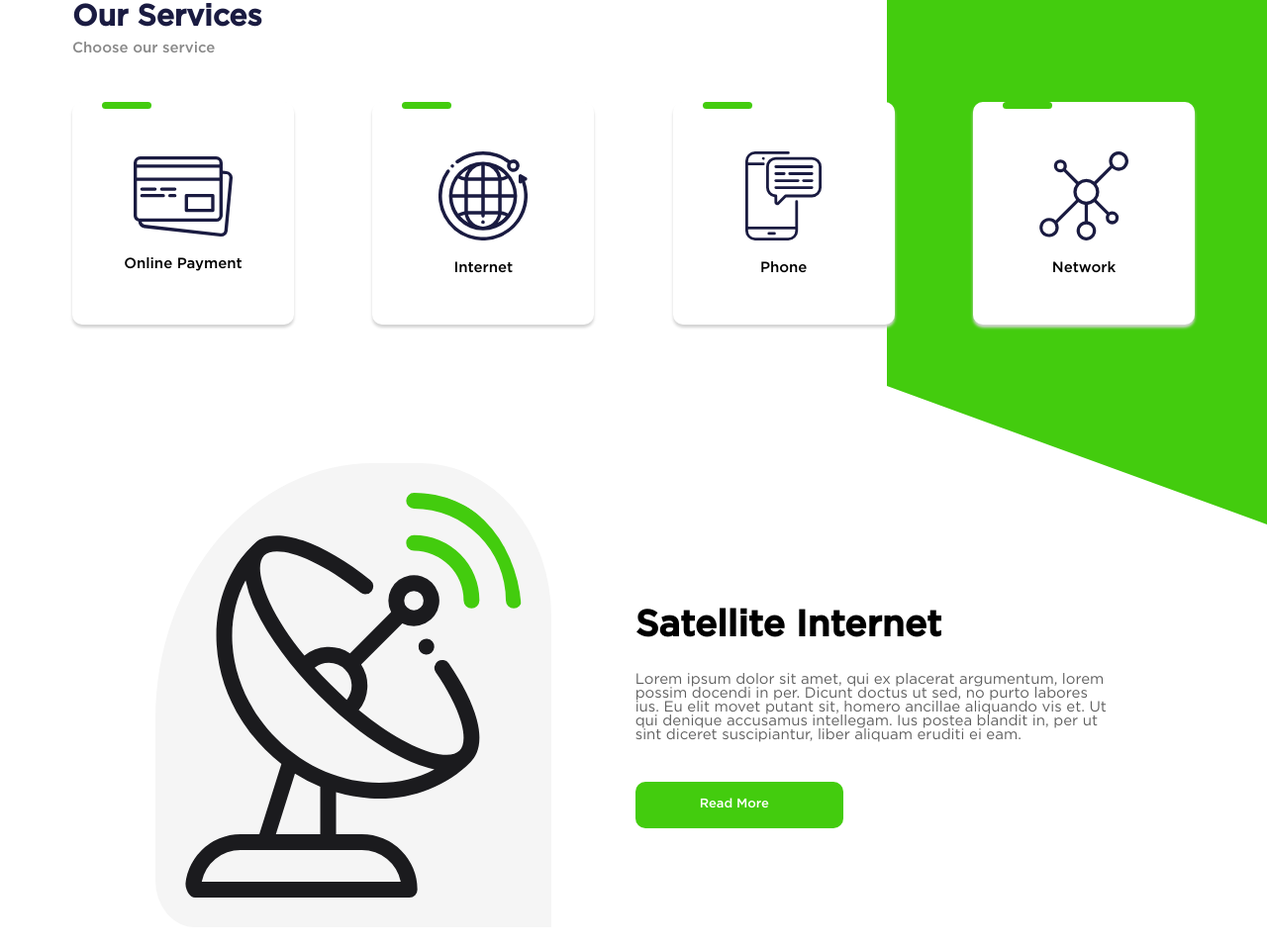
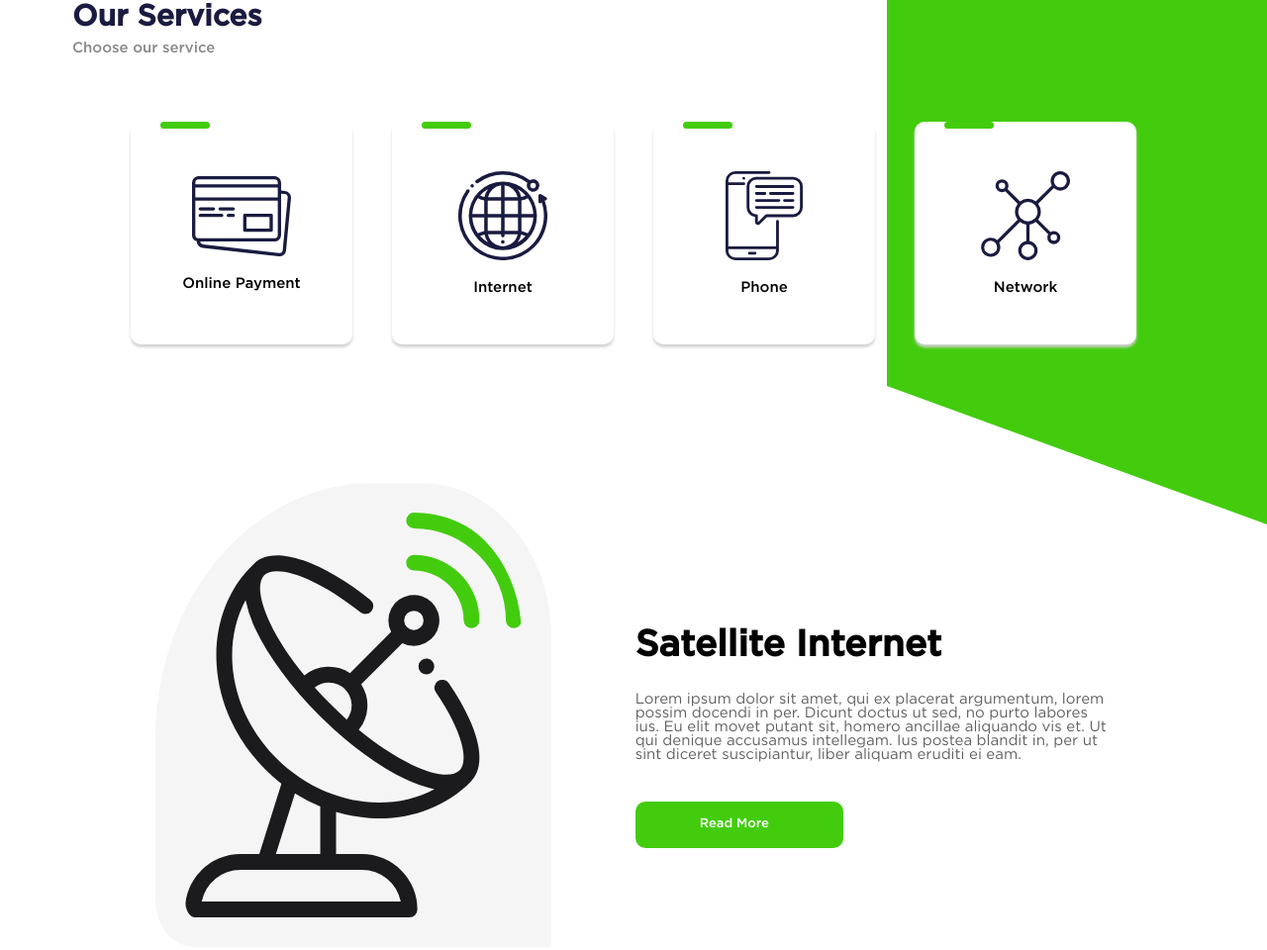
Before and after one commit to tokazato/globalErty, a plain HTML site: page index.html in a window 1280 px wide. Shown: the part 798-1758 px from the top of the page at 99% size. Drawn offline with nearby package versions, Linux system fonts and the light colour scheme.

Commit message:
step11
step11

```diff
--- a/assets/css/style.css
+++ b/assets/css/style.css
@@ -379,7 +379,7 @@ body.open {
     display: flex;
     flex-wrap: wrap;
     flex-direction: row;
-    justify-content: space-between;
+    justify-content: center;
     align-items: center;
     width: 100%;
 }
@@ -397,6 +397,7 @@ body.open {
     position: relative;
     bottom: 0;
     transition: 0.5s ease;
+    margin: 20px 20px;
 }
 .firstSection li p {
     font-family: promed;
@@ -432,7 +433,7 @@ body.open {
     flex-direction: row;
     justify-content: space-evenly;
     align-items: center;
-    margin-bottom: 168px;
+    margin: 120px 0;
     width: 100%;
 }
 .sateliteBox img {
```
